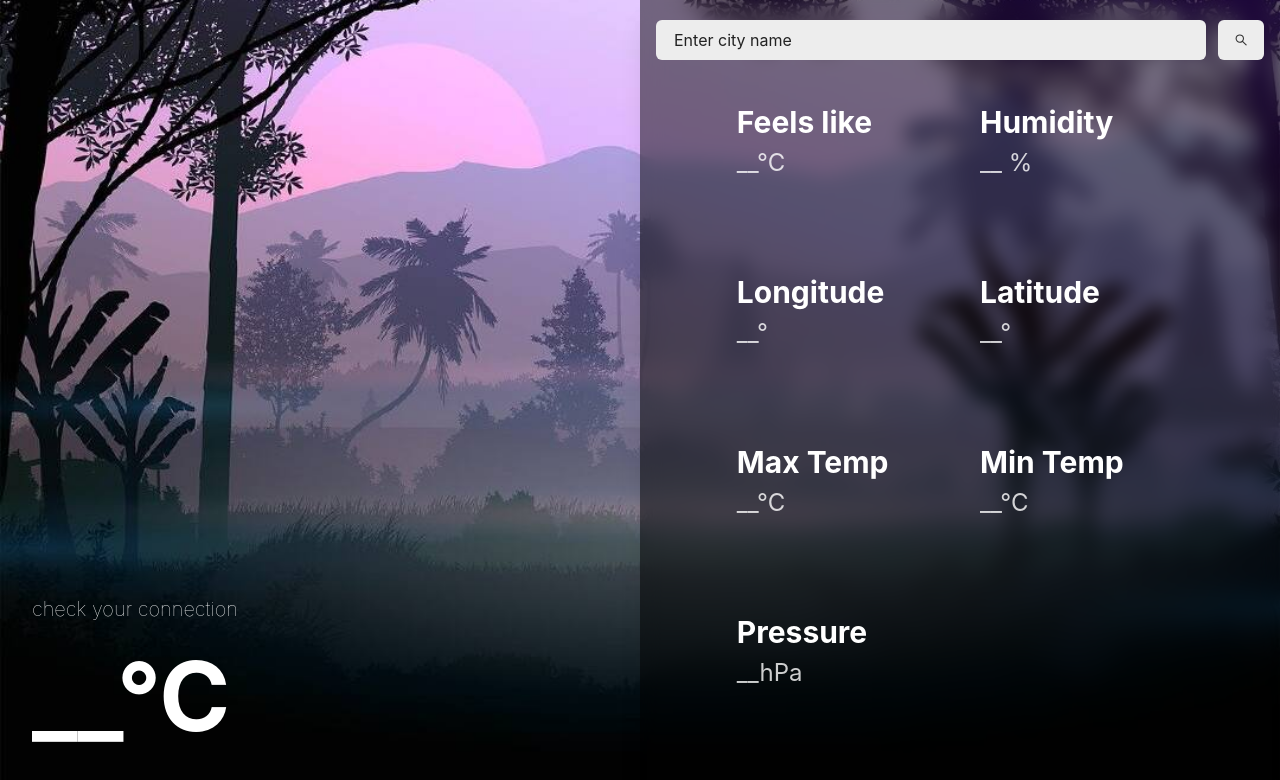
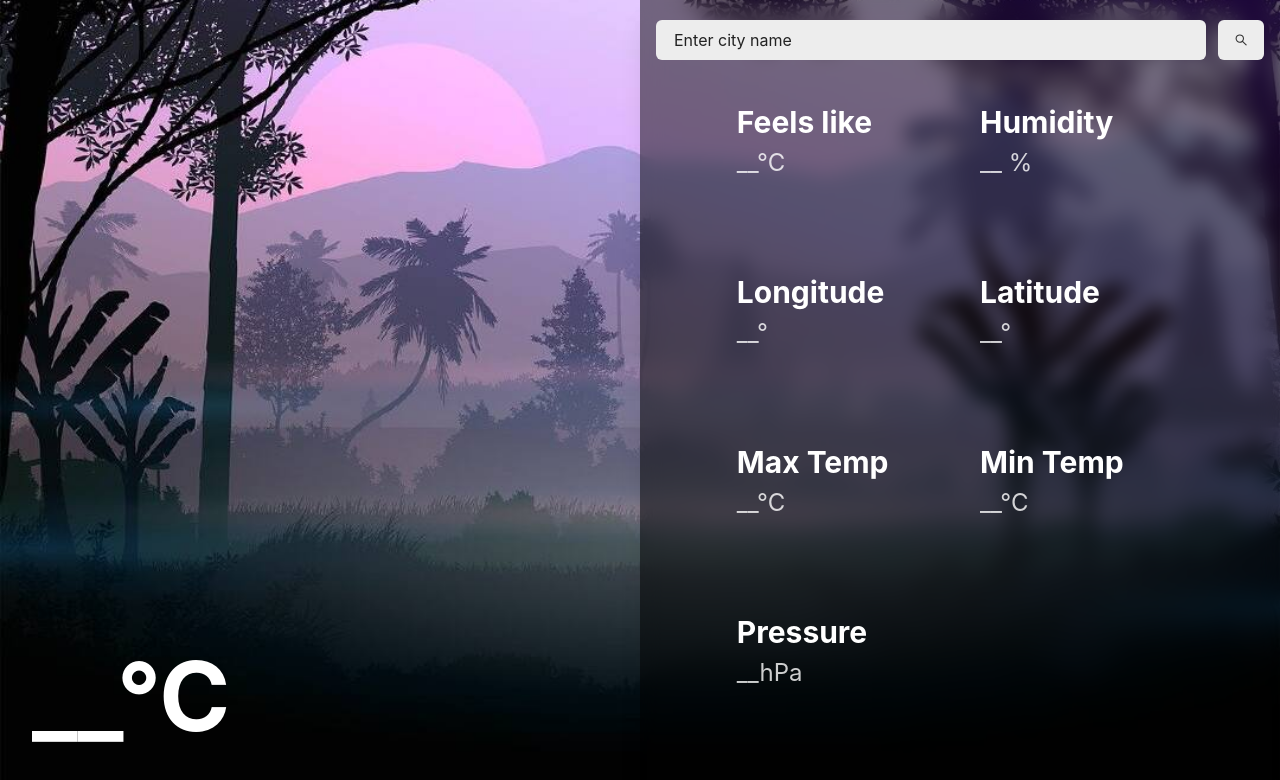
Before and after one commit to Sadiq1029/weather, a Next.js app: page / in a window 1280 px wide. Shown: the top 780 px of the page. Built offline with nearby package versions, Linux system fonts and the light colour scheme; no server answers.

Commit message:
removed error text

```diff
--- a/components/Overview.tsx
+++ b/components/Overview.tsx
@@ -18,8 +18,7 @@ const Overview: NextPage = () => {
     <Flex>
       <Flex id="stats" m="8" flexDirection="column" color="white">
         <Text fontSize="xl" fontWeight="hairline">
-          {myData ? myData.name + "," : "check your connection"}{" "}
-          {myData ? myData.sys.country : ""}
+          {myData ? myData.name + "," : ""} {myData ? myData.sys.country : ""}
         </Text>
         <Text fontWeight="bold" fontSize="8xl">
           {myData ? Math.floor(myData.main.temp) : "__"}&deg;C
```
